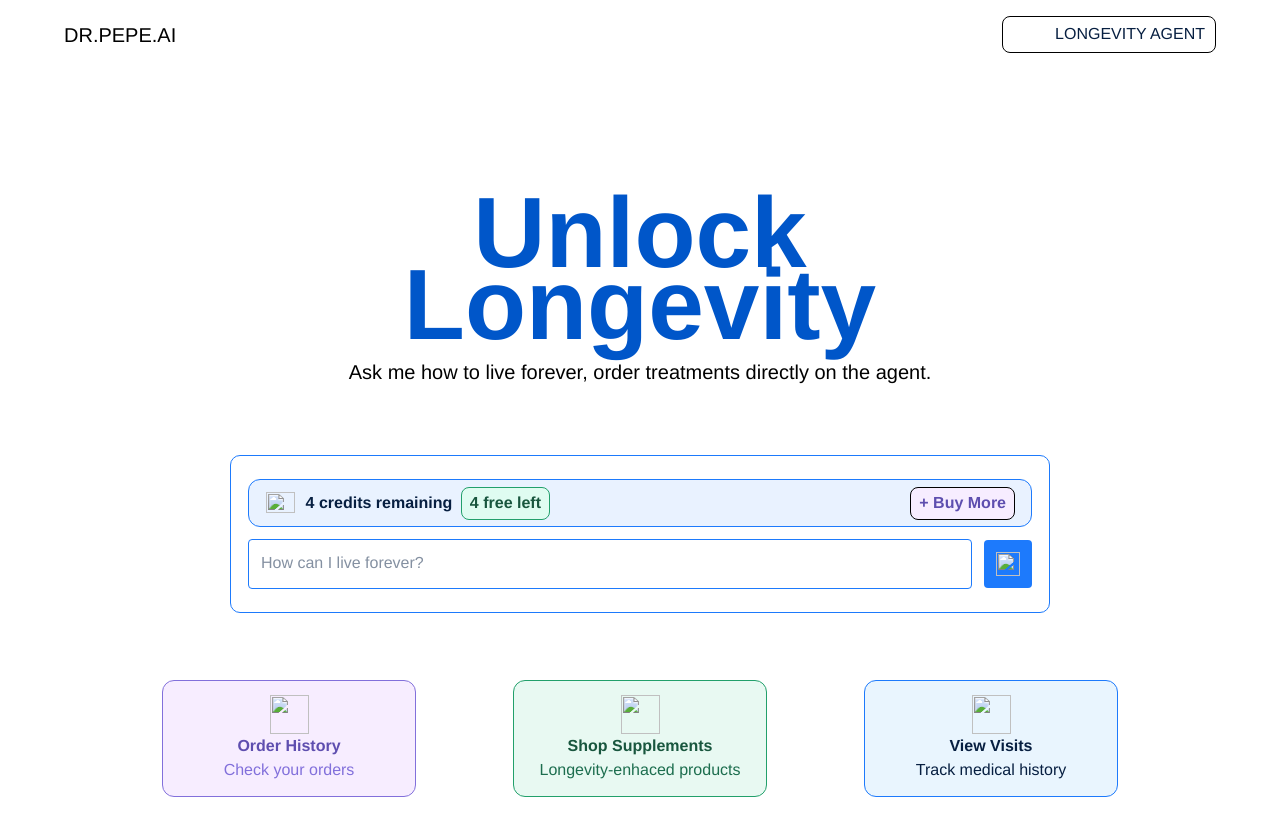
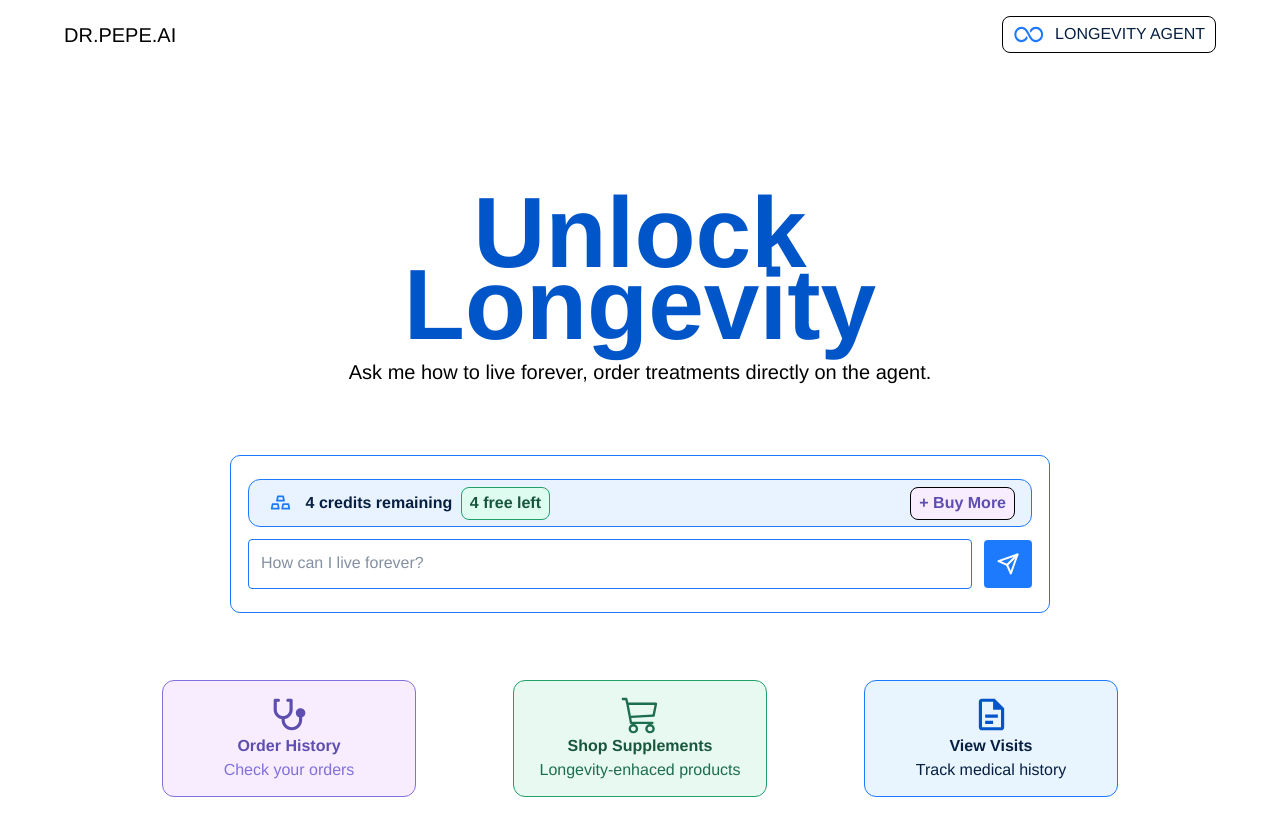
Before and after one commit to maragiogliov/longevity-ecomm-landing, a plain HTML site: page landing/index.html in a window 1280 px wide. Drawn offline with nearby package versions, Linux system fonts and the light colour scheme.

Commit message:
progress landing icons back

```diff
--- a/landing/index.html
+++ b/landing/index.html
@@ -13,7 +13,7 @@
       <div class="logo">DR.PEPE.AI</div>
       <div class="badge-wrapper">
           <div class="badge">
-          <img class="vector-2" src="/landing/assets/Vector.svg" />
+          <img class="vector-2" src="/assets/infinite-ouline-blue.svg" />
           <div class="badge-text">LONGEVITY AGENT</div>
           </div>
       </div>
@@ -28,7 +28,7 @@
               <div class="credits-wrapper">
                 <div class="credits">
                   <div class="credits-badge">
-                    <div class="gold"><img class="vector" src="/landing/assets/gold.svg" /></div>
+                    <div class="gold"><img class="vector" src="/assets/gold.svg" /></div>
                     <div class="credits-text">4 credits remaining</div>
                     <div class="label"><div class="free-credits-text">4 free left</div></div>
                   </div>
@@ -38,22 +38,22 @@
             </div>
             <div class="div-2">
               <div class="input-placeholder-wrapper"><p class="input-placeholder">How can I live forever?</p></div>
-              <div class="button-icon"><img class="send" src="/landing/assets/send.svg" /></div>
+              <div class="button-icon"><img class="send" src="/assets/send.svg" /></div>
             </div>
           </div>
           <div class="actions-container">
             <div class="order-history">
-              <img class="img" src="/landing/assets/Order History Icon.svg" />
+              <img class="img" src="/assets/orderHistoryIcon.svg" />
               <div class="order-history-title">Order History</div>
               <div class="text-wrapper">Check your orders</div>
             </div>
             <div class="shop-supplements">
-              <img class="img" src="/landing/assets/Shop Supplements Icon.svg" />
+              <img class="img" src="/assets/shopSupplementsIcon.svg" />
               <div class="shop-supplements-2">Shop Supplements</div>
               <div class="shop-supplements-3">Longevity-enhaced products</div>
             </div>
             <div class="view-visits">
-              <img class="img" src="/landing/assets/View Visits Icon.svg" />
+              <img class="img" src="/assets/viewVisitsIcon.svg" />
               <div class="view-visits-title">View Visits</div>
               <div class="view-visits-subtitle">Track medical history</div>
             </div>
```
Also changed, not shown: assets/infinite-ouline-blue.svg (added).
